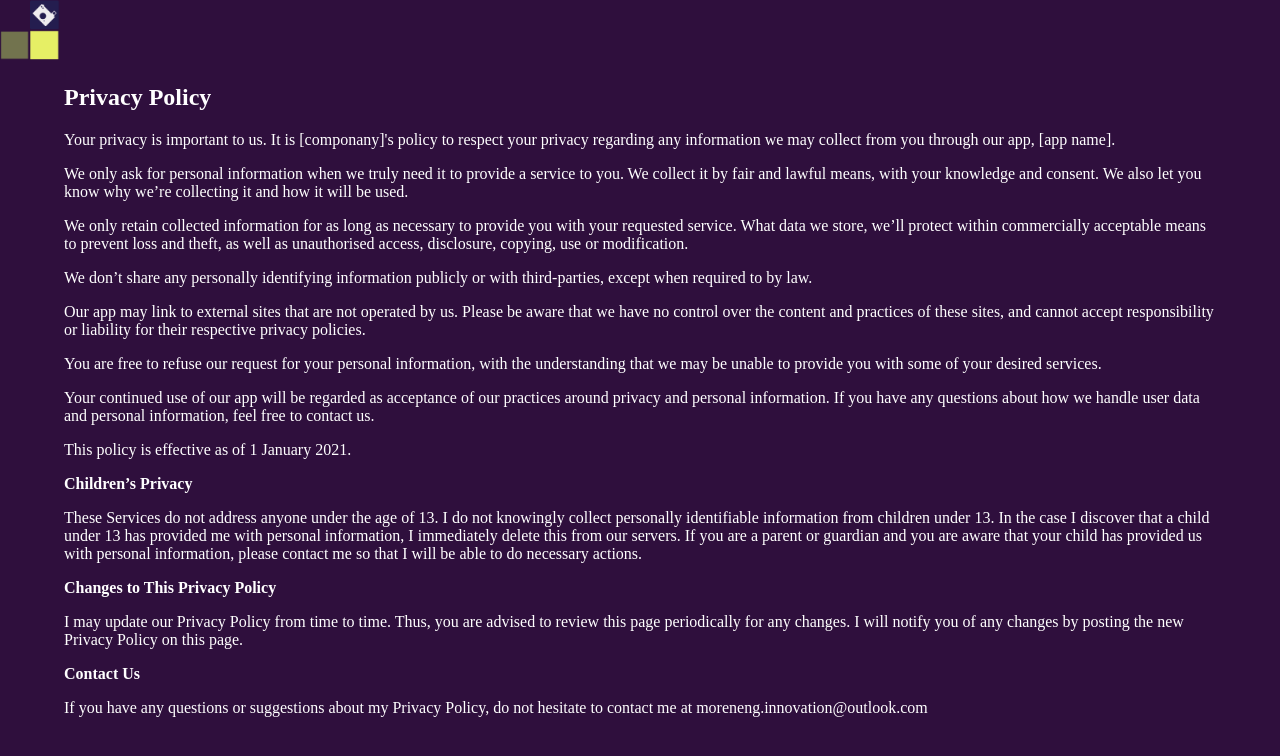
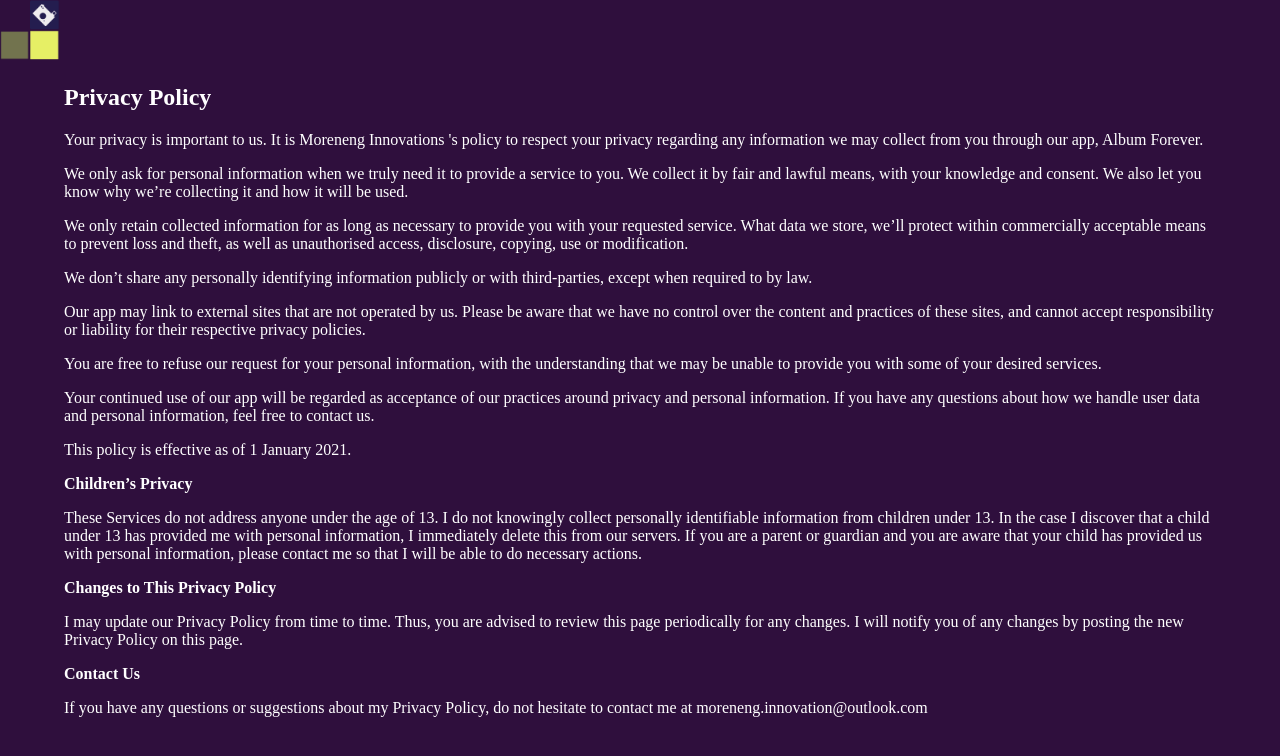
Before and after one commit to ancientBig/album-forever, a plain HTML site: page policy/index.html in a window 1280 px wide. Drawn offline with Linux system fonts and the light colour scheme.

Commit message:
album forever company policy

```diff
--- a/policy/index.html
+++ b/policy/index.html
@@ -36,7 +36,7 @@ background-color: #2f0f3d;}
 <div class="content1">
 
 		<h2>Privacy Policy</h2>
-<p>Your privacy is important to us. It is [componany]'s policy to respect your privacy regarding any information we may collect from you through our app, [app name].</p>
+<p>Your privacy is important to us. It is Moreneng Innovations 's policy to respect your privacy regarding any information we may collect from you through our app, Album Forever.</p>
 <p>We only ask for personal information when we truly need it to provide a service to you. We collect it by fair and lawful means, with your knowledge and consent. We also let you know why we’re collecting it and how it will be used.</p>
 <p>We only retain collected information for as long as necessary to provide you with your requested service. What data we store, we’ll protect within commercially acceptable means to prevent loss and theft, as well as unauthorised access, disclosure, copying, use or modification.</p>
 <p>We don’t share any personally identifying information publicly or with third-parties, except when required to by law.</p>
```
Also changed, not shown: policy/policy.html (+1 -1 lines).
